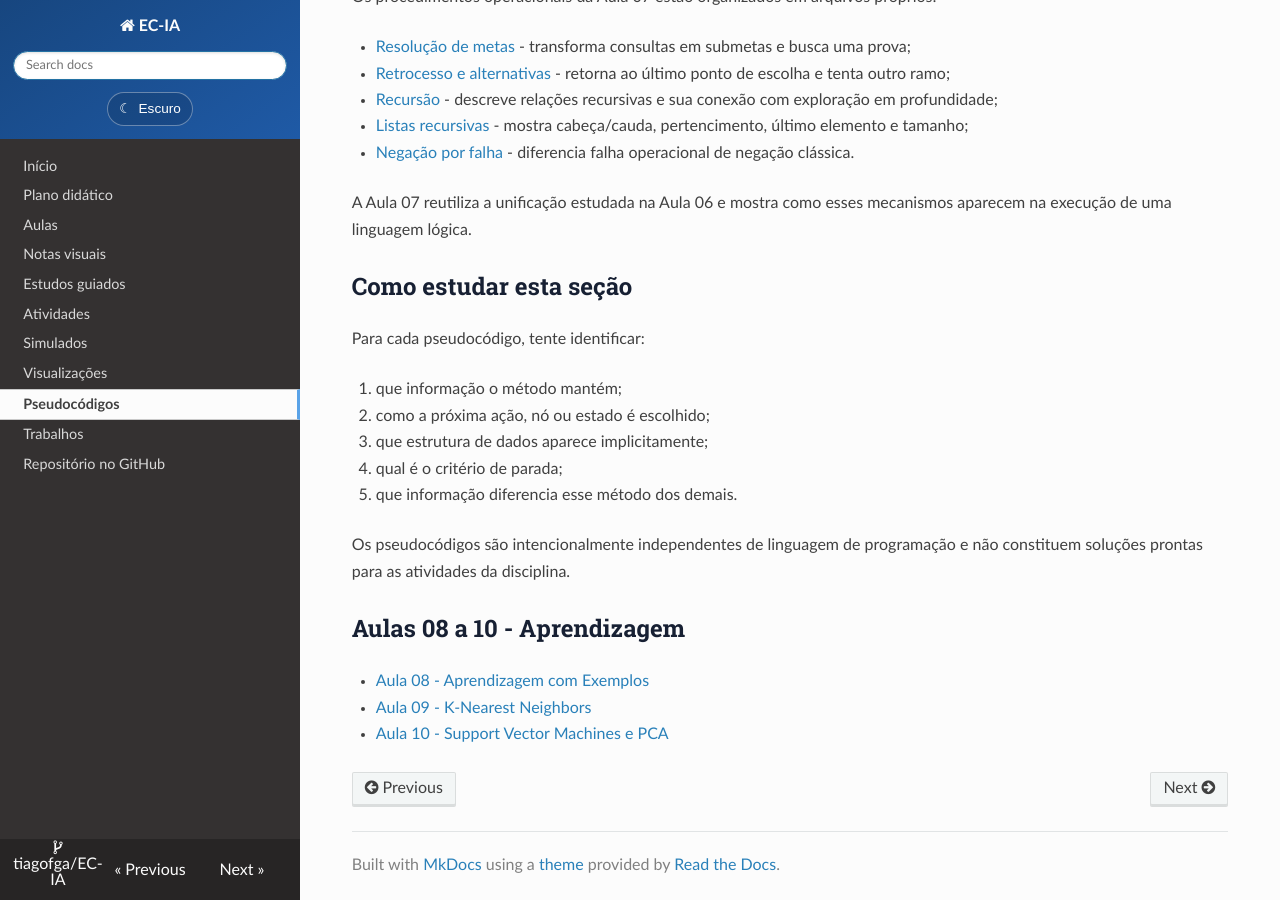
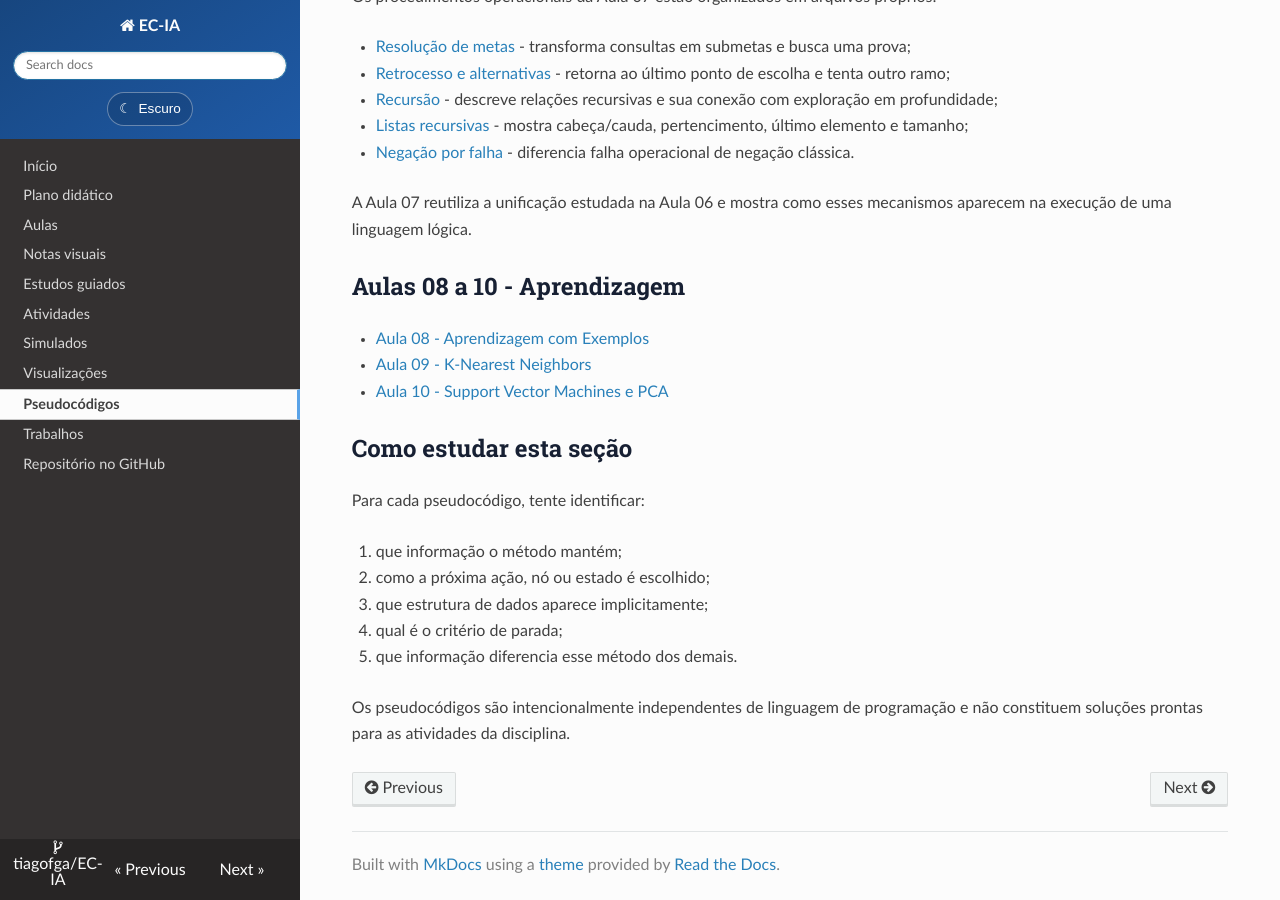
Before and after one commit to tiagofga/EC-IA, an MkDocs documentation site: the page built from docs/pseudocodigos/index.md, in a window 1280 px wide and 900 px high, scrolled down 5842 px. Built offline with MkDocs 1.6.1, drawn with Linux system fonts in a browser that asks for light colours; nearby versions of some CDN libraries; part of the change alters nothing that is shown.

```diff
--- a/docs/pseudocodigos/index.md
+++ b/docs/pseudocodigos/index.md
@@ -301,6 +301,12 @@ Os procedimentos operacionais da Aula 07 estão organizados em arquivos próprio
 
 A Aula 07 reutiliza a unificação estudada na Aula 06 e mostra como esses mecanismos aparecem na execução de uma linguagem lógica.
 
+## Aulas 08 a 10 - Aprendizagem
+
+- [Aula 08 - Aprendizagem com Exemplos](08-aprendizagem-exemplos/README.md)
+- [Aula 09 - K-Nearest Neighbors](09-knn/README.md)
+- [Aula 10 - Support Vector Machines e PCA](10-svm/README.md)
+
 ## Como estudar esta seção
 
 Para cada pseudocódigo, tente identificar:
@@ -312,10 +318,3 @@ Para cada pseudocódigo, tente identificar:
 5. que informação diferencia esse método dos demais.
 
 Os pseudocódigos são intencionalmente independentes de linguagem de programação e não constituem soluções prontas para as atividades da disciplina.
-
-
-## Aulas 08 a 10 - Aprendizagem
-
-- [Aula 08 - Aprendizagem com Exemplos](08-aprendizagem-exemplos/README.md)
-- [Aula 09 - K-Nearest Neighbors](09-knn/README.md)
-- [Aula 10 - Support Vector Machines e PCA](10-svm/README.md)
```
